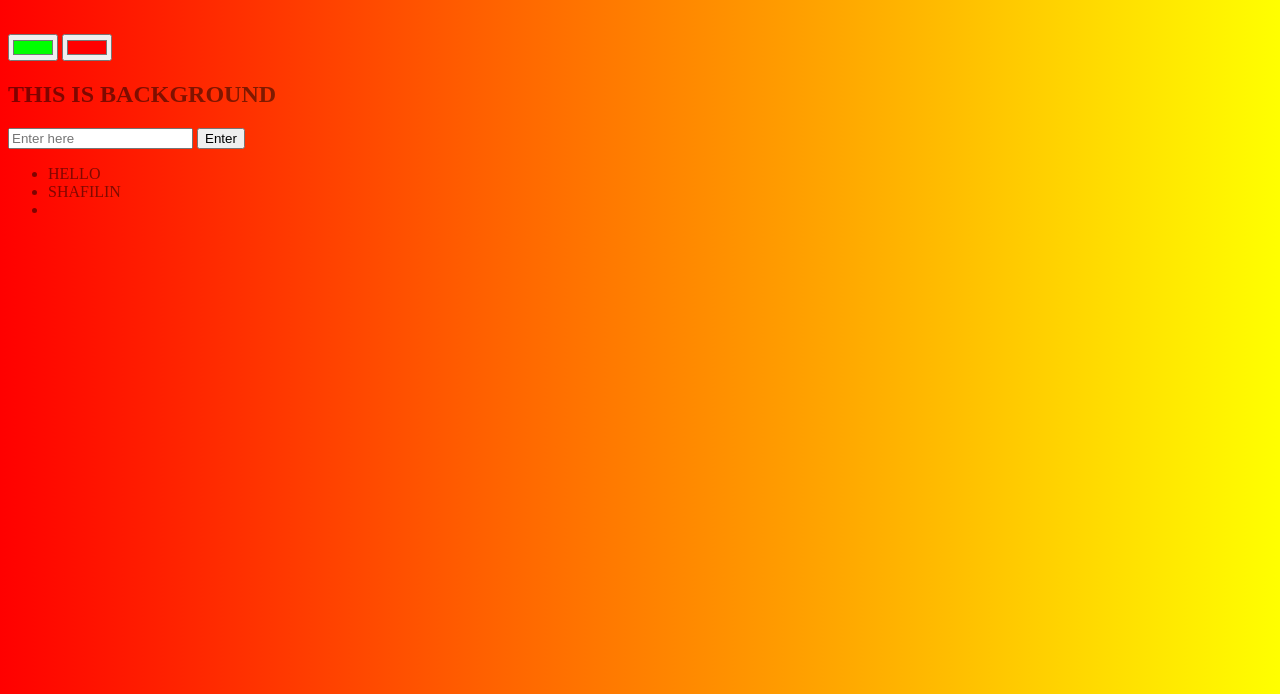
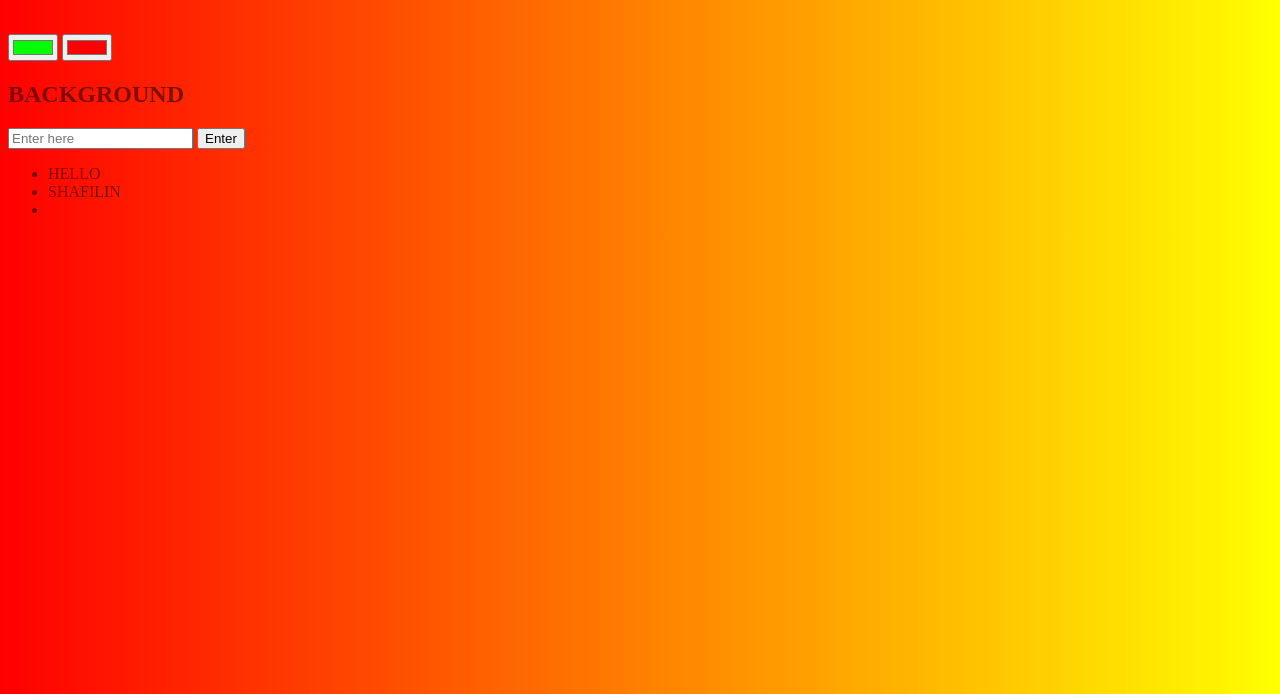
Before and after one commit to shafilin/background-generator, a plain HTML site: page index.html in a window 1280 px wide. Shown: the part 106-800 px from the top of the page. Drawn offline with Linux system fonts and the light colour scheme.

Commit message:
Changing Text

```diff
--- a/index.html
+++ b/index.html
@@ -9,7 +9,7 @@
      <h1>COOL Generator</h1>
      <input class="color1" type="color"name="color1"value="#00ff00">
      <input class="color2" type="color"name="color2"value="#ff0000">
-     <h2>This is background</h2>
+     <h2>Background</h2>
      <h3></h3>
 
       <input type="text"id="input"placeholder="Enter here">
```
